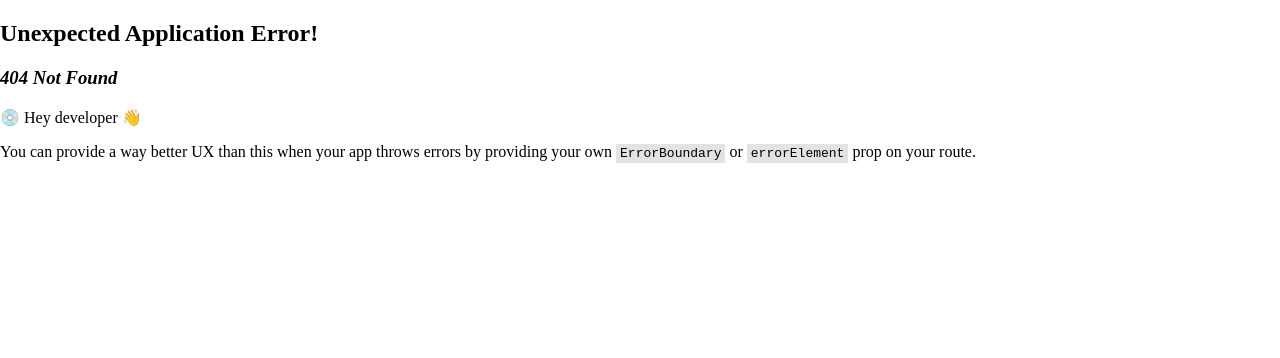
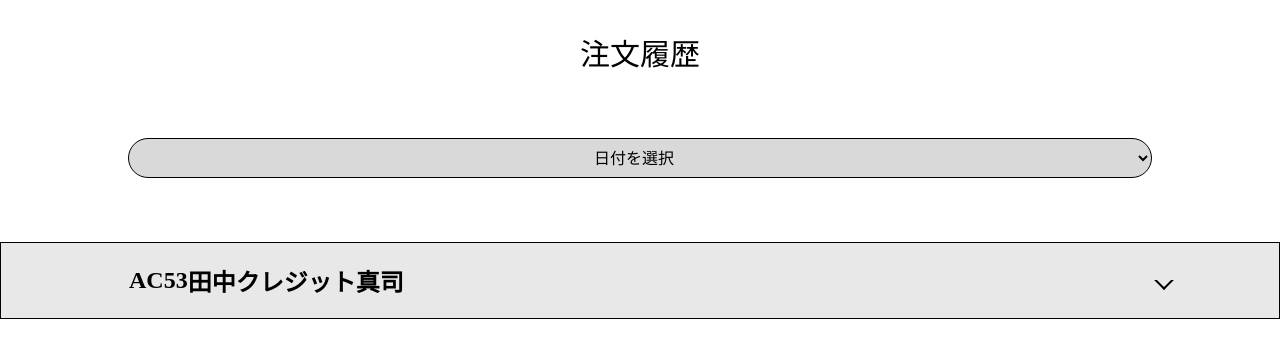
Before and after one commit to mobarisu/mobarisu, a React (Create React App) app in the folder web/react-app/: page /order_history in a window 1280 px wide. Before the commit this address had no page. Shown: the top 358 px of the page. Built offline with nearby package versions, Linux system fonts and the light colour scheme.

Commit message:
日付表示

```diff
--- a/web/react-app/src/AppRoutes.tsx
+++ b/web/react-app/src/AppRoutes.tsx
@@ -21,7 +21,7 @@ import MailChange from './components/mail_change';
 import CurrentMail from './components/current_mail';
 import PassChange from './components/pass_change';
 // import FoodDelivery from './components/food_delivery';
-// import OrderHistory from './components/order_history';
+import OrderHistory from './components/order_history';
 
 
 
@@ -47,6 +47,6 @@ export const router = createBrowserRouter([
   { path: "/current_mail", element: <CurrentMail /> },
   { path: "/pass_change", element: <PassChange /> },
   // { path: "/food_delivery", element: <FoodDelivery /> },
-  // { path: "/order_history", element: <OrderHistory /> }
+  { path: "/order_history", element: <OrderHistory /> }
 
 ]);
--- /dev/null
+++ b/web/react-app/src/components/order_history.css
@@ -0,0 +1,69 @@
+.history_select{
+    margin-top: 5%;
+    margin-bottom: 5%;
+}
+
+.history_h2 {
+    border: solid 1px;
+    margin: 0;
+    background-color: #E8E8E8;
+    display: flex;
+    align-items: center;
+    padding-left: 10%;
+    position: relative;
+}
+.history_div{
+    margin-left: 10%;
+    margin-right: 10%;
+    display: none;
+}
+
+.history_h2::before {
+    content: "";
+    width: 10px;
+    height: 10px;
+    border-width: 2px;
+    border-style: solid;
+    border-color: transparent;
+    border-top-color: #000;
+    border-right-color: #000;
+    position: absolute;
+    margin-right: 10%;
+    right: -20px;
+    top: 50%;
+    transform: translateY(-50%) rotate(135deg);
+    transition: transform 0.3s;
+}
+
+.history_h2.active::before {
+    transform: translateY(-30%) rotate(315deg);
+}
+
+.history_div.active {
+    display: block;
+}
+
+
+.history_price_title{
+    font-size: 32px;
+  }
+  .history_price{
+    font-size: 24px;
+  }
+  .history_menu_price{
+    display: flex;
+    justify-content: space-between;
+    margin-top: 5%;
+    border-bottom: solid 1px;
+  }
+  .history_p{
+    margin: 0;
+  }
+  .history_h4{
+    margin: 0;
+  }
+  .history_price{
+    display: flex;
+    justify-content:space-between;
+    margin-top: 10%;
+  }
--- /dev/null
+++ b/web/react-app/src/components/order_history.tsx
@@ -0,0 +1,139 @@
+import React, { useState } from 'react';
+import { useNavigate } from "react-router-dom";
+import './order_history.css';
+
+const OrderHistory: React.FC = () => {
+  const navigate = useNavigate();
+  const [selectedDate, setSelectedDate] = useState('');
+  const ShopNumber = "AC";
+  const Order = 53;
+  const Ordername ="田中クレジット真司";
+
+  const handleDateChange = (event: React.ChangeEvent<HTMLSelectElement>) => {
+    setSelectedDate(event.target.value);
+    // ここで選択された日付に基づいてデータを取得し、表示する処理を実行します
+  };
+  const [activeIndex, setActiveIndex] = useState<number | null>(null);
+
+  const handleH2Click = (index: number) => {
+      setActiveIndex(index === activeIndex ? null : index);
+  };
+  let totalPrice = 0;
+
+  const history_menu = [
+    {
+      MenuName: "ぷりぷり赤エビの天ぷら～オニオンソースを添えて～",
+      op: "M",
+      count: 2,
+      MenuPrice: 4000,
+      SubTotal: 0
+    },
+    {
+      MenuName: "いもむしの刺身盛り合わせ～寄生虫を添えて～",
+      op: "L",
+      count: 1,
+      MenuPrice: 5000,
+      SubTotal: 0
+    },
+    {
+      MenuName: "サラダ",
+      op: "S",
+      count: 3,
+      MenuPrice: 1500,
+      SubTotal: 0
+    }
+  ];
+
+  const calculateTotalPrice = () => {
+    let total = 0;
+    history_menu.forEach((item) => {
+      total += item.SubTotal;
+    });
+    return total;
+  };
+
+
+
+  const renderHistoryMenu = () => {
+    return history_menu.map((item, index) => {
+      const subtotal = item.MenuPrice * item.count;
+      item.SubTotal = subtotal;
+      totalPrice += subtotal;
+
+      return (
+        <div className="history_menu_list" key={index}>
+          <h3 className="history_menu_name">{item.MenuName}</h3>
+          <div className="history_menu_op">
+            <p className="history_p">サイズ：{item.op}</p>
+          </div>
+          <div className="history_menu_price">
+            <p className="history_p">個数：{item.count}</p>
+            <h4 className="history_h4">{subtotal}円</h4>
+          </div>
+        </div>
+      );
+    });
+  };
+  return (
+    <>
+      <head>
+        <meta charSet="UTF-8" />
+        <meta httpEquiv="X-UA-Compatible" content="IE=edge" />
+        <meta name="viewport" content="width=device-width, initial-scale=1.0" />
+        <title>注文履歴</title>
+      </head>
+      <header>注文履歴</header>
+      <body>
+        <div className="history_date">
+          <select className='history_select' value={selectedDate} onChange={handleDateChange}>
+            <option value="">日付を選択</option>
+            {/* 過去1カ月分の日付を生成 */}
+            {Array.from({ length: 30 }, (_, index) => {
+              const date = new Date();
+              date.setDate(date.getDate() - index);
+              const year = date.getFullYear();
+              const month = String(date.getMonth() + 1).padStart(2, '0');
+              const day = String(date.getDate()).padStart(2, '0');
+              const formattedDate = `${year}/${month}/${day}`;
+
+              return (
+                <option key={formattedDate} value={formattedDate}>
+                  {formattedDate}
+                </option>
+              );
+            })}
+          </select>
+        </div>
+        {/* 選択された日付に基づいてデータを表示する要素を追加 */}
+        <div className="history">
+                <div className="history_nav">
+                    <div className={`history_h2 ${activeIndex === 0 ? 'active' : ''}`}
+                        onClick={() => handleH2Click(0)}
+                    >
+                    <h2>
+                        {ShopNumber + Order}
+                    </h2>
+                    <h2 className="history_name">
+                        {Ordername}
+                    </h2>
+                    </div>
+                    {activeIndex === 0 && (
+            <div className="history_div active">
+          <div className="history_menu">{renderHistoryMenu()}</div>
+          <div className="history_price">
+          <p className="history_price_title">合計</p>
+          <h2>{calculateTotalPrice()}円</h2>
+        </div>
+        </div>
+                )}
+                </div>
+                <div className="history_nav">
+
+                </div>
+            </div>
+      </body>
+    </>
+  );
+};
+
+export default OrderHistory;
```
